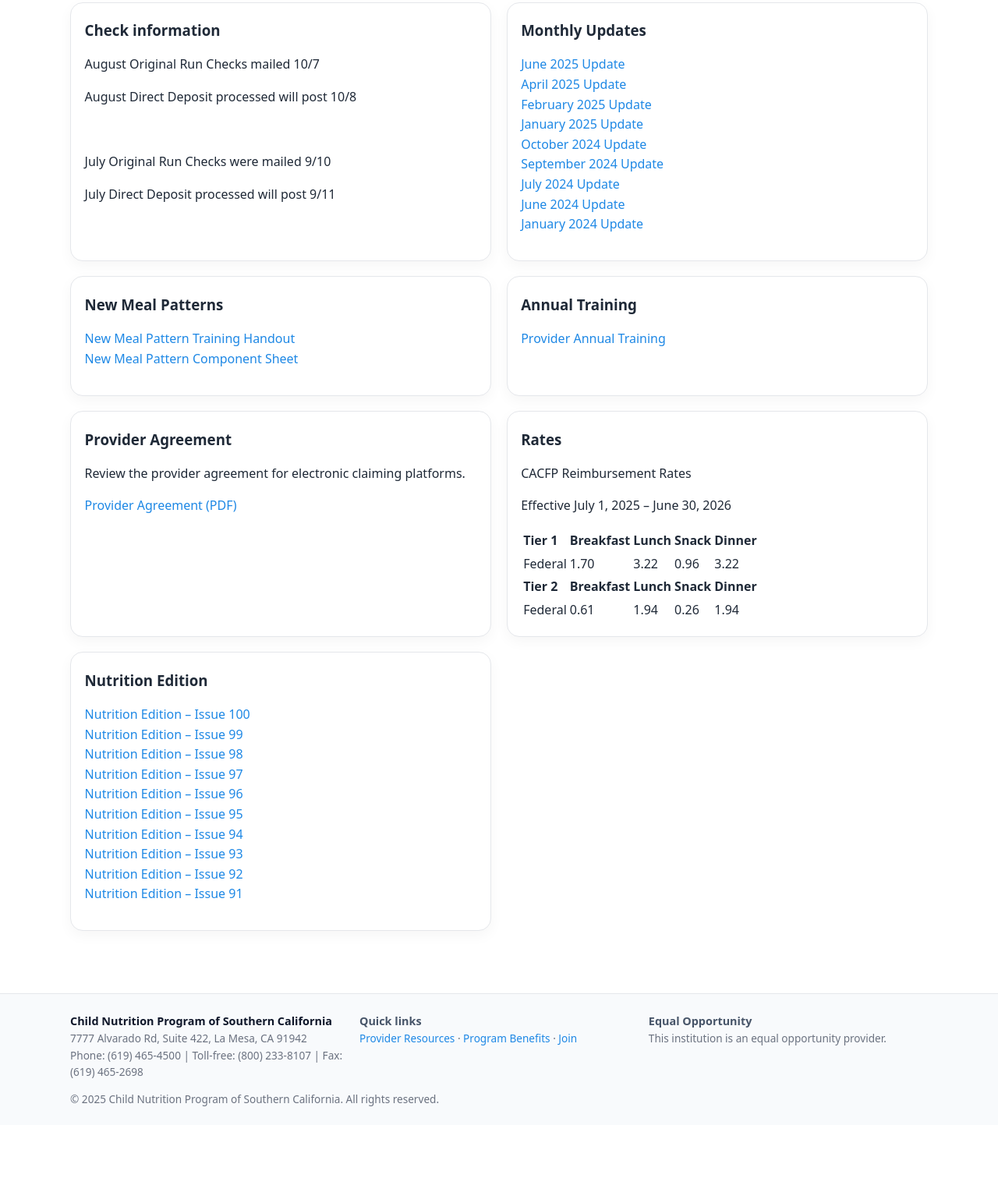
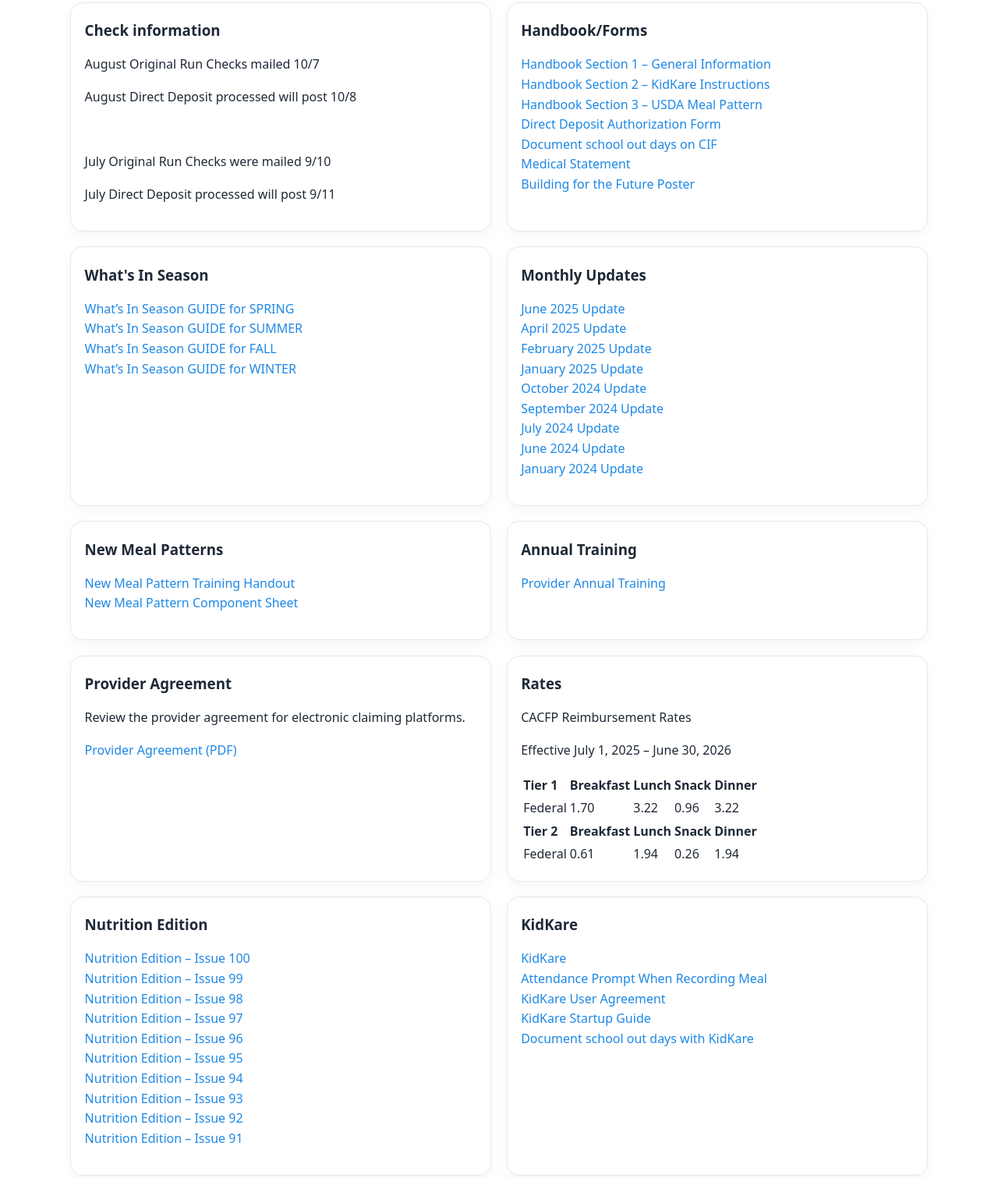
Before and after one commit to FlynnFayman/CNPSCWebsite, a website: page resources.html in a window 1280 px wide. Shown: the part 242-1753 px from the top of the page at 78% size. Before the commit the page ends 1685 px from the top, so only its background shows below. Drawn offline with Linux system fonts and the light colour scheme.

Commit message:
final addation to resources

```diff
--- a/resources.html
+++ b/resources.html
@@ -40,6 +40,7 @@
   <main>
     <section class="section">
       <div class="container">
+        <!-- Need to links to cards -->
         <h1>Provider Resources</h1>
         <p class="lede">Helpful links and handouts for CACFP providers.</p>
         <div class="grid grid-2" style="margin-top:1rem">
@@ -51,7 +52,37 @@
             <p>July Original Run Checks were mailed 9/10</p>
             <p>July Direct Deposit processed will post 9/11</p>
           </div>
-          <div class = "card">
+          <div class="card">
+            <h3>Handbook/Forms</h3>
+            <p>
+              <a>Handbook Section 1 – General Information</a>
+              <br>
+              <a>Handbook Section 2 – KidKare Instructions</a>
+              <br>
+              <a>Handbook Section 3 – USDA Meal Pattern</a>
+              <br>
+              <a>Direct Deposit Authorization Form</a>
+              <br>
+              <a>Document school out days on CIF</a>
+              <br>
+              <a>Medical Statement</a>
+              <br>
+              <a>Building for the Future Poster</a>
+            </p>
+          </div>
+          <div class="card">
+            <h3>What's In Season</h3>
+            <p>
+              <a>What’s In Season GUIDE for SPRING</a>
+              <br>
+              <a>What’s In Season GUIDE for SUMMER</a>
+              <br>
+              <a>What’s In Season GUIDE for FALL</a>
+              <br>
+              <a>What’s In Season GUIDE for WINTER</a>
+            </p>
+          </div>
+          <div class="card">
             <h3>Monthly Updates</h3>
             <p>
               <a>June 2025 Update</a>
@@ -152,7 +183,40 @@
             <a href = "#">Nutrition Edition – Issue 91</a>
           </p>
           </div>
-
+          <div class="card">
+            <h3>KidKare</h3>
+            <p>
+              <a href = "https://www.kidkare.com/">KidKare</a>
+              <br>
+              <a href="https://knowledge.kidkare.com/independent-center">Attendance Prompt When Recording Meal</a>
+              <br>
+              <a href="#">KidKare User Agreement</a>
+              <br>
+              <a>KidKare Startup Guide</a>
+              <br>
+              <a>Document school out days with KidKare</a>
+            </p>
+          </div>
+          <div class="card">
+            <h3>Links you might want to check out</h3>
+            <p>
+              <a href="https://www.floridahealth.gov/programs-and-services/childrens-health/child-care-food-program/nutrition/cn-calculator.html">Calculator for Child Nutrition (CN) Labels</a>
+              <br>
+              <a href="https://cookingmatters.org/">Cooking Matters</a>
+              <br>
+              <a href="https://first5kids.org/pottertheotter/">Potter the Otter</a>
+              <br>
+              <a href="#">Curiosity & the Cat Recipes</a>
+              <br>
+              <a href="https://www.tomcopelandblog.com/">Tom Copeland’s Taking Care of Business</a>
+              <br>
+              <a href="https://www.myplate.gov/">USDA’s ChooseMyPlate.gov</a>
+              <br>
+              <a href="https://www.fda.gov/food">U.S. Food and Drug Administration</a>
+              <br>
+              <a href="https://www.cdph.ca.gov/Programs/CFH/DWICSN/Pages/Program-Landing1.aspx">WIC – Women, Infants and Children Program</a>
+            </p>
+          </div>
         </div>
       </div>
     </section>
```
